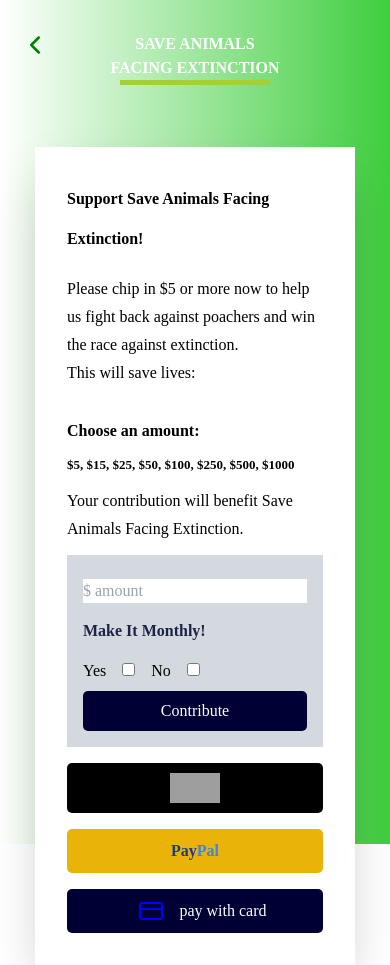
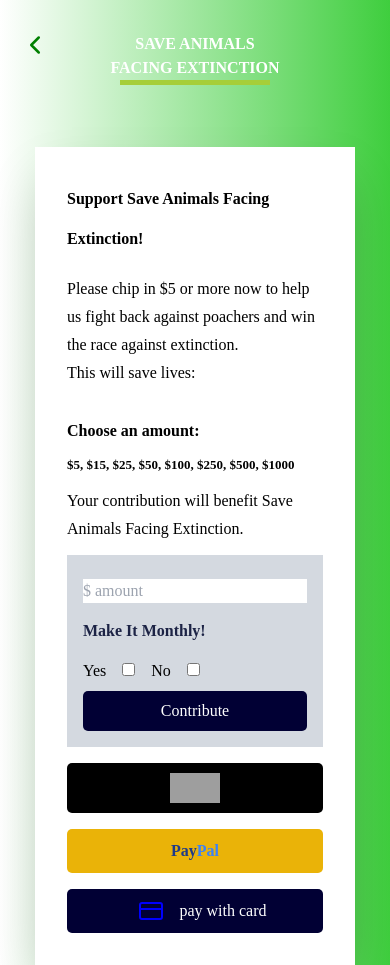
Before and after one commit to ijayhub/animal-awareness-website, a React (Vite) app: page /Checkout in a window 390 px wide. Built offline with nearby package versions, Linux system fonts and the light colour scheme; grey boxes are pictures that could not be loaded.

Commit message:
animal-awareness
animal-awareness

```diff
--- a/src/comps/Checkout.jsx
+++ b/src/comps/Checkout.jsx
@@ -16,7 +16,7 @@ const Checkout = () => {
 	}
 
   return (
-		<div className='body-checkout'>
+		<div className='body-checkout scroll lg:h-screen'>
 			<div className='container mx-auto flex flex-col items-center justify-center'>
 				<h2 className='text-center md:text-4xl text-white py-8 font-extrabold '>
 					SAVE ANIMALS
--- a/src/index.css
+++ b/src/index.css
@@ -158,7 +158,8 @@ body{
 /* ....................checkout.............. */
 .body-checkout{
   background-image:linear-gradient(to right,#fff,#3fce3e);
-  height:100vh;
+  height:100%;
+
 }
 .extinction-checkout{
   width:40%;
@@ -224,11 +225,19 @@ button{
 
 }
 
-
+@media only screen and (max-width: 1300px){
+  .scroll{
+    overflow: hidden;
+    /* margin-bottom: 0; */
+  }
+}
 
 @media only screen and (max-width: 768px){
   .top{
     display:none;
+  }
+  .scroll{
+    overflow: hidden;
   }
 
 }
```
Also changed, not shown: 1 other file (tests, documents, lock files or other folders).
